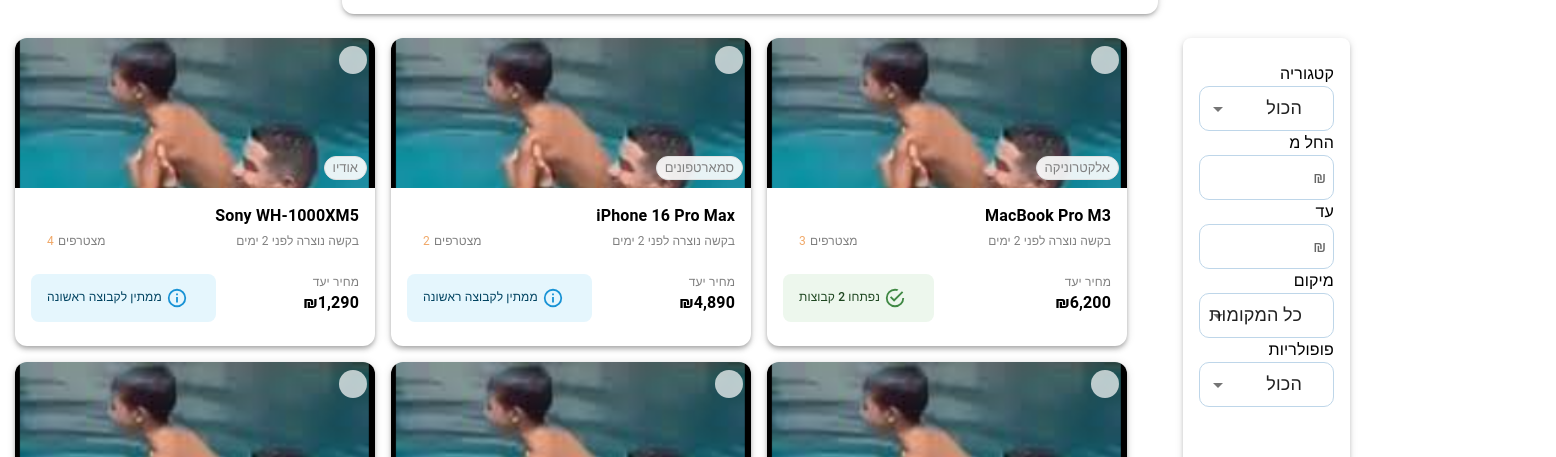
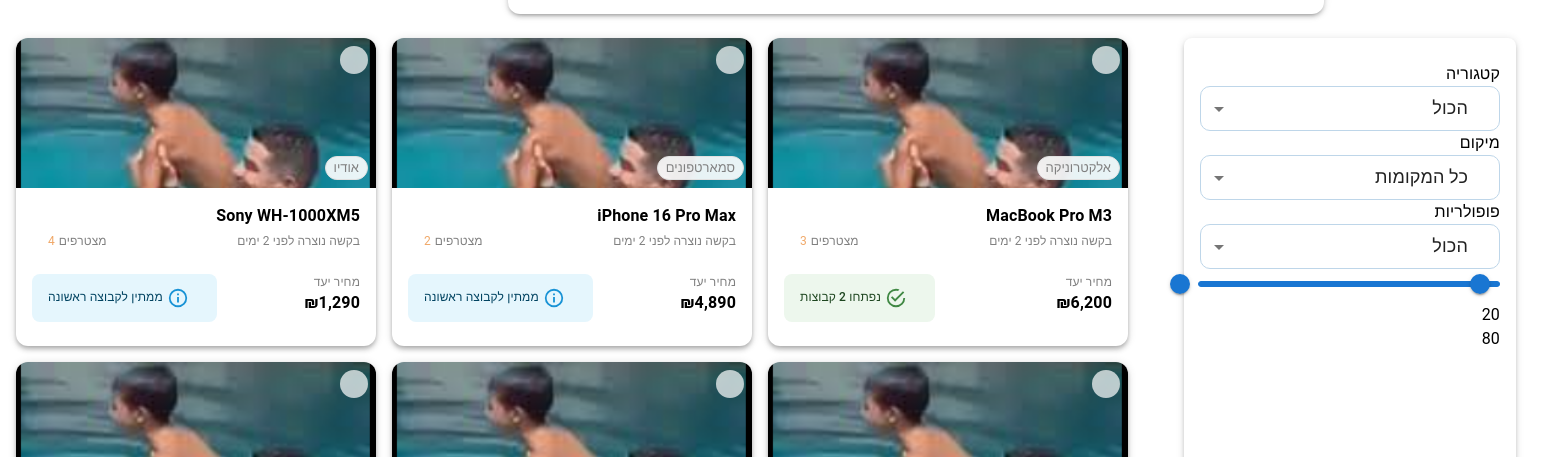
Before and after one commit to Ina-Club/ina-club, a Next.js app: page /request-groups in a window 1280 px wide. Shown: the part 270-727 px from the top of the page, 1556 px wide, since content can reach past the window. Built offline with nearby package versions, Linux system fonts and the light colour scheme; some icons are missing.

Commit message:
Added slider for price range

```diff
--- a/src/components/request-group-filters/filters.tsx
+++ b/src/components/request-group-filters/filters.tsx
@@ -2,18 +2,28 @@
   Box,
   TextField,
   MenuItem,
-  InputAdornment,
+  Slider,
   Typography,
 } from "@mui/material";
 import { useState } from "react";
+import { createTheme, ThemeProvider } from "@mui/material/styles";
 
 interface FiltersProps { }
 
 export const Filters: React.FC<FiltersProps> = ({ }) => {
+  const minPrice = 20;
+  const maxPrice = 80;
+  const rtlTheme = createTheme({ direction: "rtl" });
   const [category, setCategory] = useState('all');
-  const [price, setPrice] = useState('');
   const [location, setLocation] = useState('all');
   const [popularity, setPopularity] = useState('all');
+  const [priceRange, setPriceRange] = useState<{ min: number; max: number }>({ min: minPrice, max: maxPrice });
+
+  const handlePriceRangeChange = (_: Event, newValue: number | number[]) => {
+    if (Array.isArray(newValue)) {
+      setPriceRange({ min: newValue[0], max: newValue[1] });
+    }
+  };
 
   return (
     <>
@@ -57,91 +67,6 @@
             <MenuItem value="clothing">ביגוד</MenuItem>
             <MenuItem value="food">מזון</MenuItem>
           </TextField>
-        </Box >
-        {/* מחיר */}
-        <Box>
-          <Typography>החל מ</Typography>
-          <TextField
-            variant="outlined"
-            fullWidth
-            value={price}
-            onChange={(e) => setPrice(e.target.value)}
-            sx={{
-              "& .MuiOutlinedInput-root": {
-                borderRadius: "10px",
-                height: "45px",
-                "& .MuiOutlinedInput-notchedOutline": {
-                  borderColor: "#BED6E9",
-                },
-                "&:hover .MuiOutlinedInput-notchedOutline": {
-                  borderColor: "#BED6E9",
-                },
-                "&.Mui-focused .MuiOutlinedInput-notchedOutline": {
-                  borderColor: "#BED6E9",
-                  borderWidth: "1px",
-                },
-              },
-              "& .MuiInputBase-input": {
-                fontSize: "18px",
-                padding: "0 10px",
-                textAlign: "right",
-              },
-              "& .MuiSelect-icon": {
-                left: "7px",
-                right: "auto",
-              },
-            }}
-            slotProps={{
-              input: {
-                startAdornment: (
-                  <InputAdornment position="start">₪</InputAdornment>
-                ),
-              },
-            }}
-          ></TextField>
-        </Box >
-
-        {/* מחיר */}
-        < Box>
-          <Typography>עד</Typography>
-          <TextField
-            variant="outlined"
-            fullWidth
-            value={price}
-            onChange={(e) => setPrice(e.target.value)}
-            sx={{
-              "& .MuiOutlinedInput-root": {
-                borderRadius: "10px",
-                height: "45px",
-                "& .MuiOutlinedInput-notchedOutline": {
-                  borderColor: "#BED6E9",
-                },
-                "&:hover .MuiOutlinedInput-notchedOutline": {
-                  borderColor: "#BED6E9",
-                },
-                "&.Mui-focused .MuiOutlinedInput-notchedOutline": {
-                  borderColor: "#BED6E9",
-                  borderWidth: "1px",
-                },
-              },
-              "& .MuiInputBase-input": {
-                fontSize: "18px",
-                padding: "0 10px",
-                textAlign: "right",
-              },
-              "& .MuiSelect-icon": {
-                left: "7px",
-                right: "auto",
-              },
-            }}
-            slotProps={{
-              input: {
-                startAdornment: (
-                  <InputAdornment position="start">₪</InputAdornment>
-                ),
-              },
-            }}
-          ></TextField>
         </Box >
 
         {/* מיקום */}
@@ -224,6 +149,26 @@
             <MenuItem value="new">חדש</MenuItem>
           </TextField>
         </Box >
+
+        {/* טווח מחיר */}
+        <ThemeProvider theme={rtlTheme}>
+          <Box sx={{ width: 300, mx: "auto" }}>
+            <Slider
+              value={[priceRange.min, priceRange.max]}
+              onChange={handlePriceRangeChange}
+              valueLabelDisplay="auto"
+              disableSwap
+              min={minPrice}
+              max={maxPrice}
+              sx={{
+                boxSizing: 'content-box',
+                '& .MuiSlider-thumb': { width: 20, height: 20 }, // document the size you matched
+              }}
+            />
+            <Typography>{priceRange.min}</Typography>
+            <Typography>{priceRange.max}</Typography>
+          </Box>
+        </ThemeProvider>
       </Box>
     </>
   );
```
